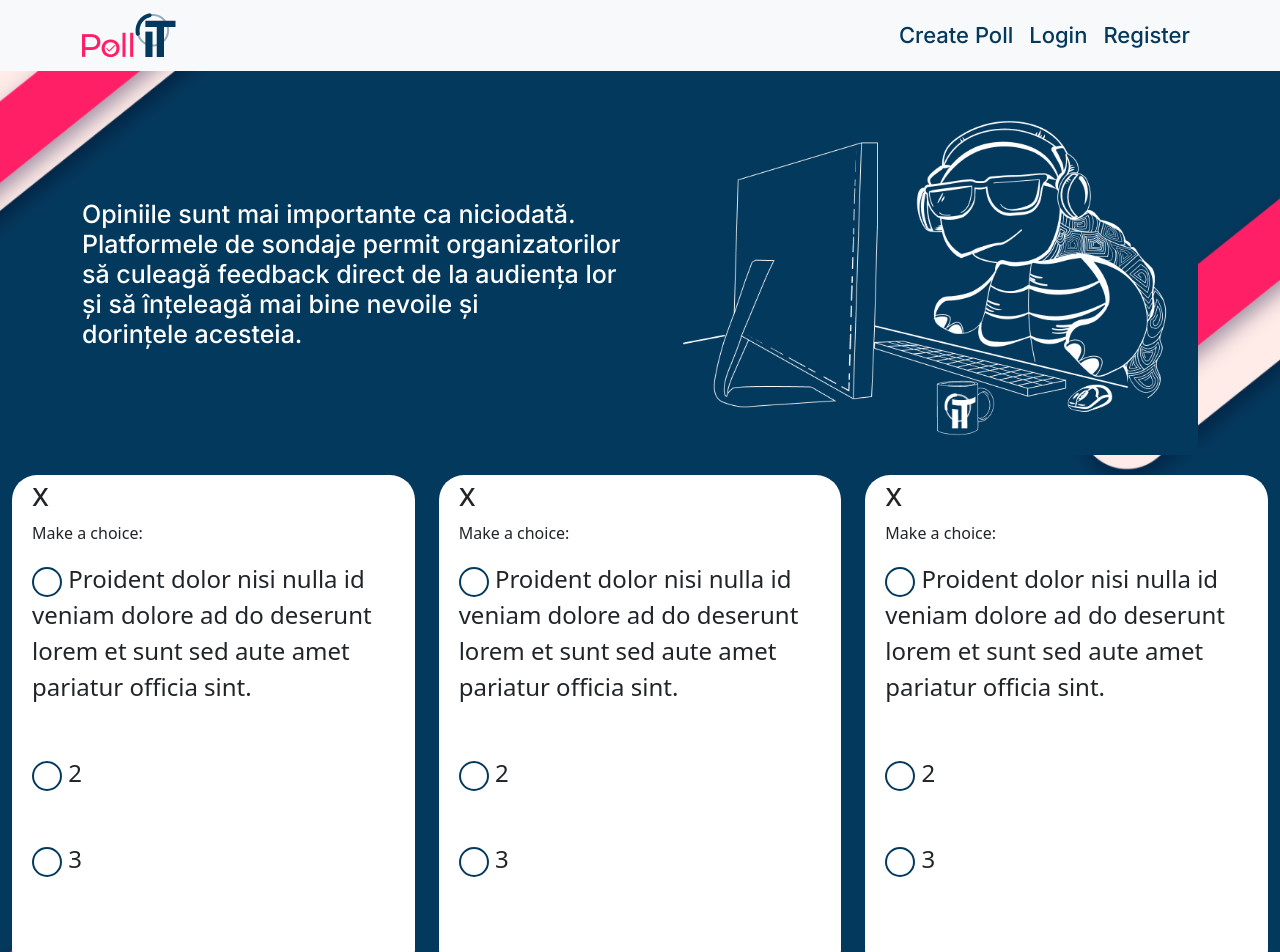
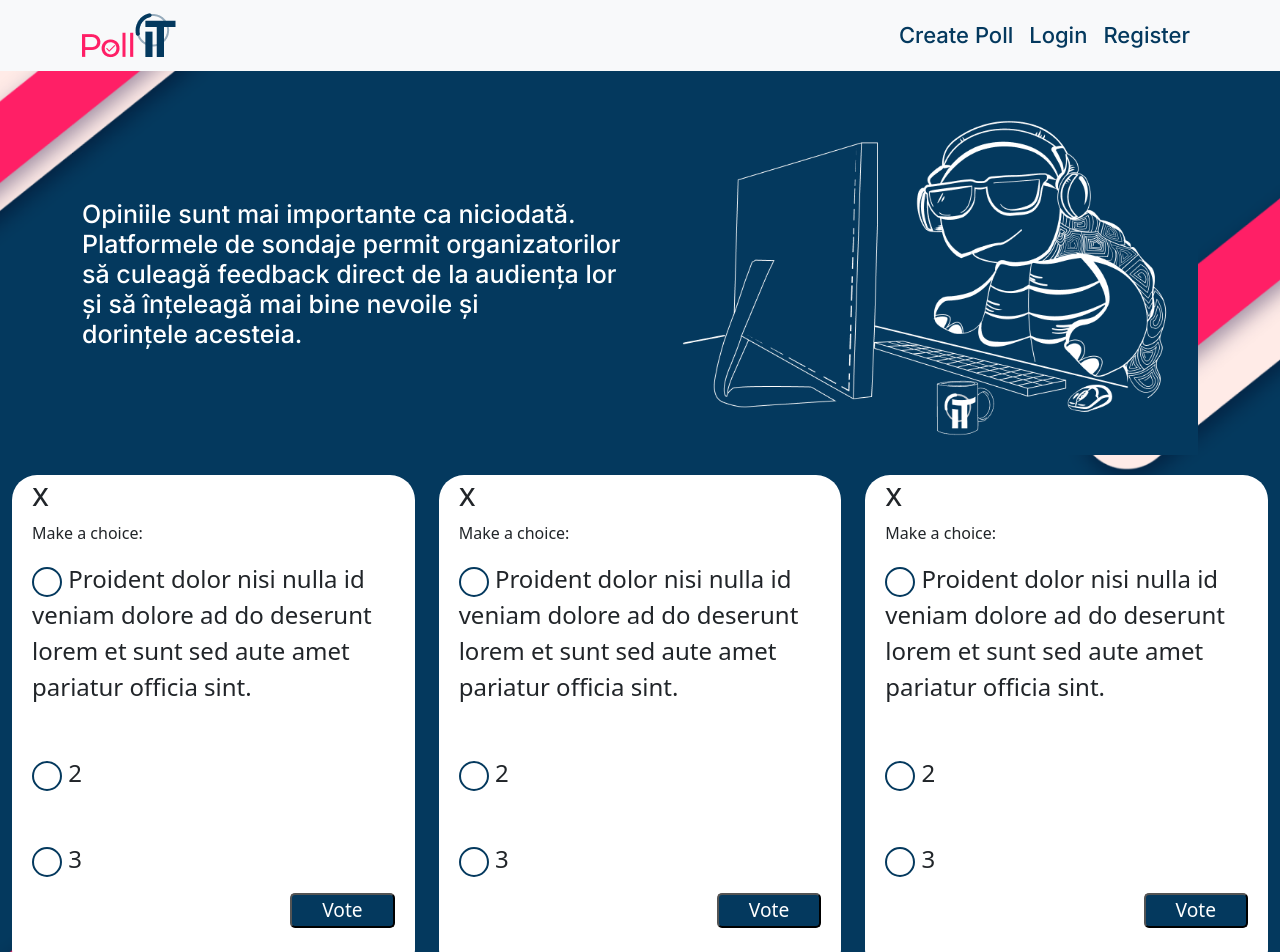
Before and after one commit to Alsor1/Poll-IT-LSAC, a React (Create React App) app in the folder frontend/: page / in a window 1280 px wide. Shown: the top 952 px of the page. Built offline with nearby package versions, Linux system fonts and the light colour scheme.

Commit message:
Adaugare buton de vote la poll-uri
Am realizat ca am uitat sa il adaug

```diff
--- a/frontend/src/components/poll/poll.css
+++ b/frontend/src/components/poll/poll.css
@@ -45,3 +45,14 @@
   .pollItem{
     cursor: pointer;
   }
+
+.vote-button{
+  cursor: pointer;
+  float:right;
+  background-color: #04395E;
+  color: white;
+  border-radius: 5px;
+  padding-left: 30px;
+  padding-right: 30px;
+  font-size: larger;
+}
--- a/frontend/src/components/poll/poll.js
+++ b/frontend/src/components/poll/poll.js
@@ -32,7 +32,7 @@ function Poll({poll}) {
                     ))}
                 </Form>
 
-
+                <button className='vote-button'>Vote</button>
             </div>
         </div>
     );
```
Also changed, not shown: 1 other file (tests, documents, lock files or other folders).
